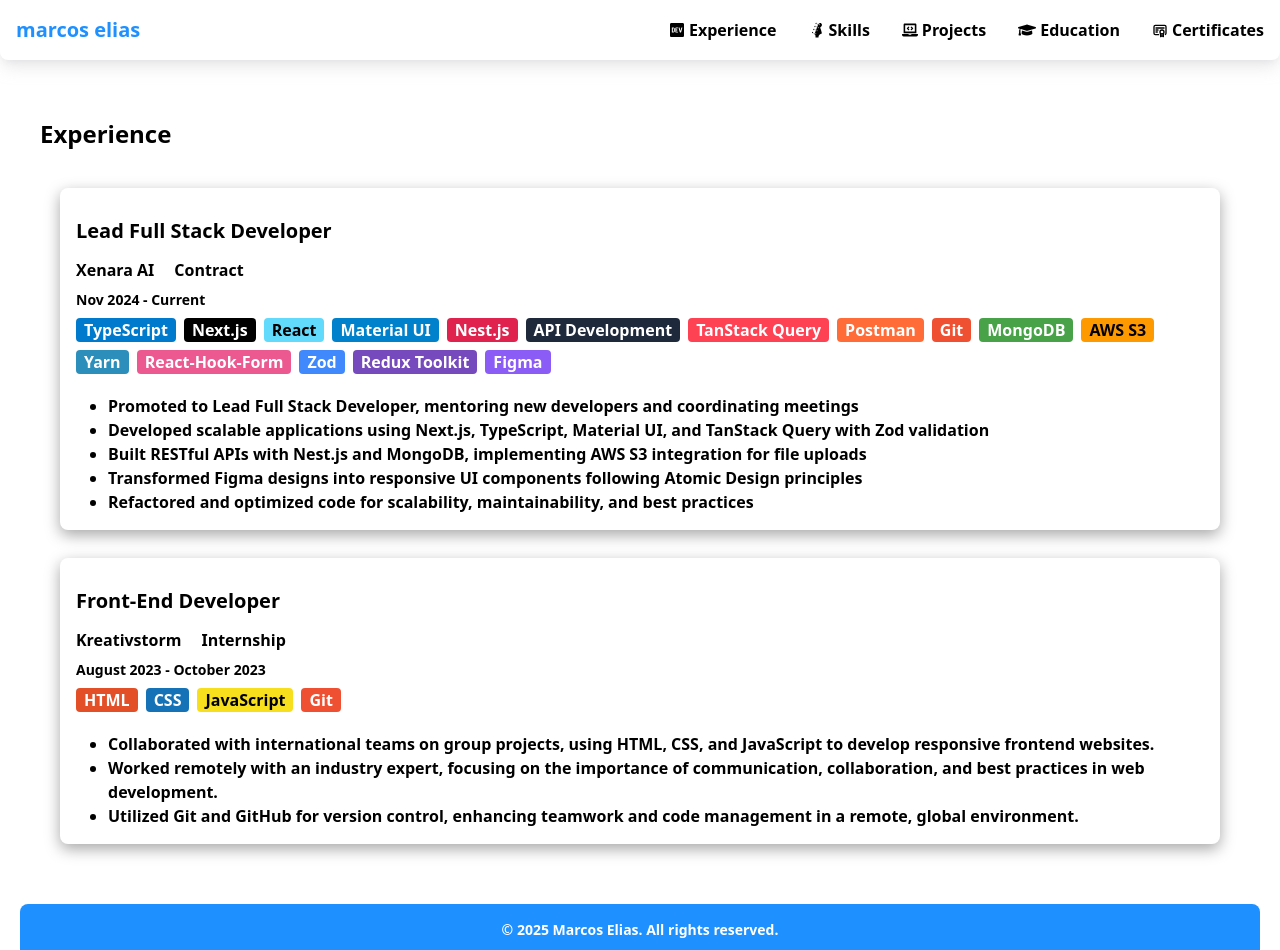
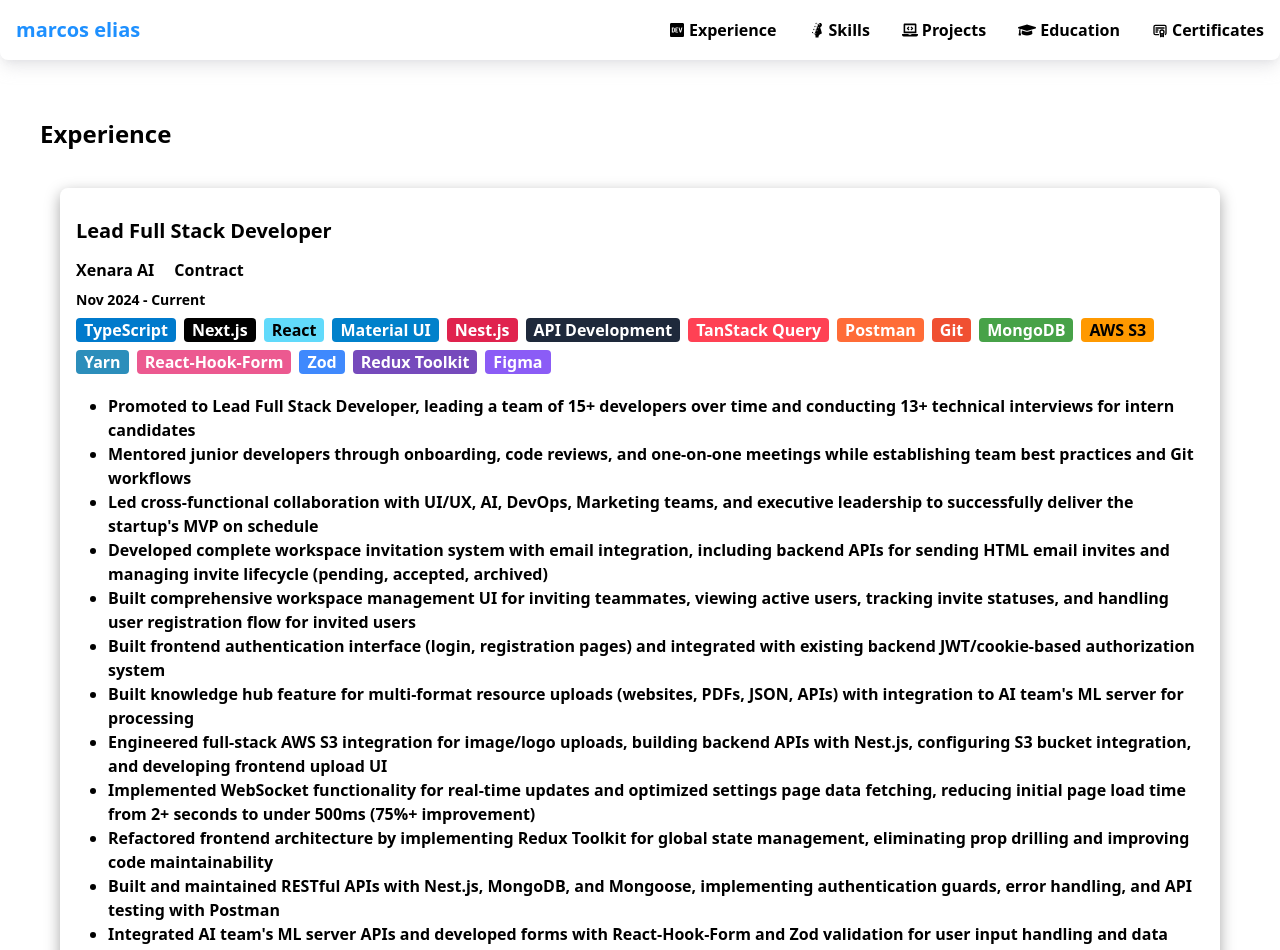
Before and after one commit to mark-elias/MyPortfolio_Next.js, a Next.js app: page /experience in a window 1280 px wide. Shown: the top 950 px of the page. Built offline with nearby package versions, Linux system fonts and the light colour scheme.

Commit message:
update experience

```diff
--- a/app/experience/page.tsx
+++ b/app/experience/page.tsx
@@ -13,12 +13,12 @@ function ExperiencePage() {
             <span>{exp.type}</span>
             <p className="text-sm">{exp.period}</p>
             <BadgeList badgeList={exp.badges} />
-            <ul className="list-disc ml-8 mt-5">
+          <ul className="list-disc ml-8 mt-5">
               {exp.responsibilities.map((responsibility, index) => (
                 <li key={index}>{responsibility}</li>
               ))}
-            </ul>
-          </div>
+          </ul>
+        </div>
         ))}
       </div>
     </section>
--- a/src/constants/experience.constants.ts
+++ b/src/constants/experience.constants.ts
@@ -24,11 +24,20 @@ export const experience = [
       "Figma",
     ],
     responsibilities: [
-      "Promoted to Lead Full Stack Developer, mentoring new developers and coordinating meetings",
-      "Developed scalable applications using Next.js, TypeScript, Material UI, and TanStack Query with Zod validation",
-      "Built RESTful APIs with Nest.js and MongoDB, implementing AWS S3 integration for file uploads",
-      "Transformed Figma designs into responsive UI components following Atomic Design principles",
-      "Refactored and optimized code for scalability, maintainability, and best practices",
+      "Promoted to Lead Full Stack Developer, leading a team of 15+ developers over time and conducting 13+ technical interviews for intern candidates",
+      "Mentored junior developers through onboarding, code reviews, and one-on-one meetings while establishing team best practices and Git workflows",
+      "Led cross-functional collaboration with UI/UX, AI, DevOps, Marketing teams, and executive leadership to successfully deliver the startup's MVP on schedule",
+      "Developed complete workspace invitation system with email integration, including backend APIs for sending HTML email invites and managing invite lifecycle (pending, accepted, archived)",
+      "Built comprehensive workspace management UI for inviting teammates, viewing active users, tracking invite statuses, and handling user registration flow for invited users",
+      "Built frontend authentication interface (login, registration pages) and integrated with existing backend JWT/cookie-based authorization system",
+      "Built knowledge hub feature for multi-format resource uploads (websites, PDFs, JSON, APIs) with integration to AI team's ML server for processing",
+      "Engineered full-stack AWS S3 integration for image/logo uploads, building backend APIs with Nest.js, configuring S3 bucket integration, and developing frontend upload UI",
+      "Implemented WebSocket functionality for real-time updates and optimized settings page data fetching, reducing initial page load time from 2+ seconds to under 500ms (75%+ improvement)",
+      "Refactored frontend architecture by implementing Redux Toolkit for global state management, eliminating prop drilling and improving code maintainability",
+      "Built and maintained RESTful APIs with Nest.js, MongoDB, and Mongoose, implementing authentication guards, error handling, and API testing with Postman",
+      "Integrated AI team's ML server APIs and developed forms with React-Hook-Form and Zod validation for user input handling and data integrity",
+      "Developed integrations page, settings functionality, and various full-stack features end-to-end with TanStack Query and Axios for efficient data fetching",
+      "Delivered 30+ approved pull requests for feature development across frontend and backend, maintaining high code quality and resolving 15+ bugs",
     ],
   },
   {
```
